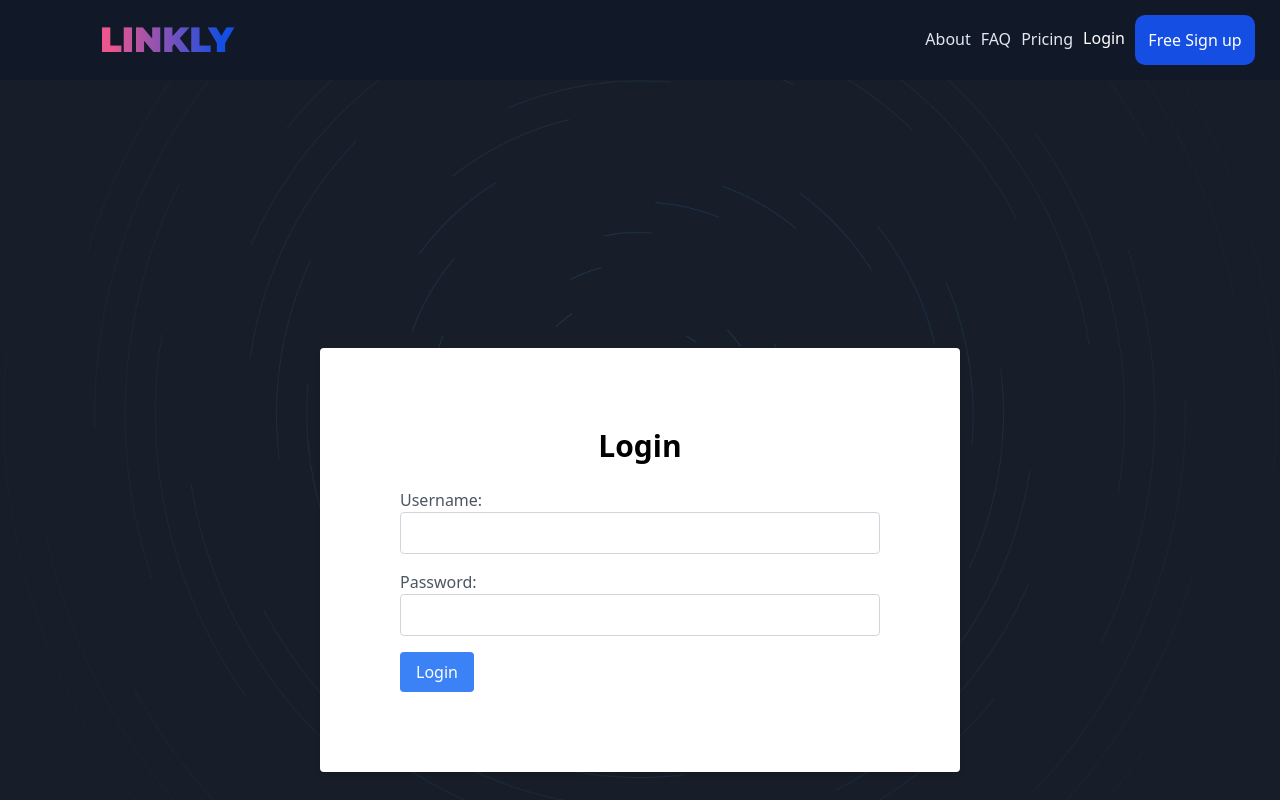
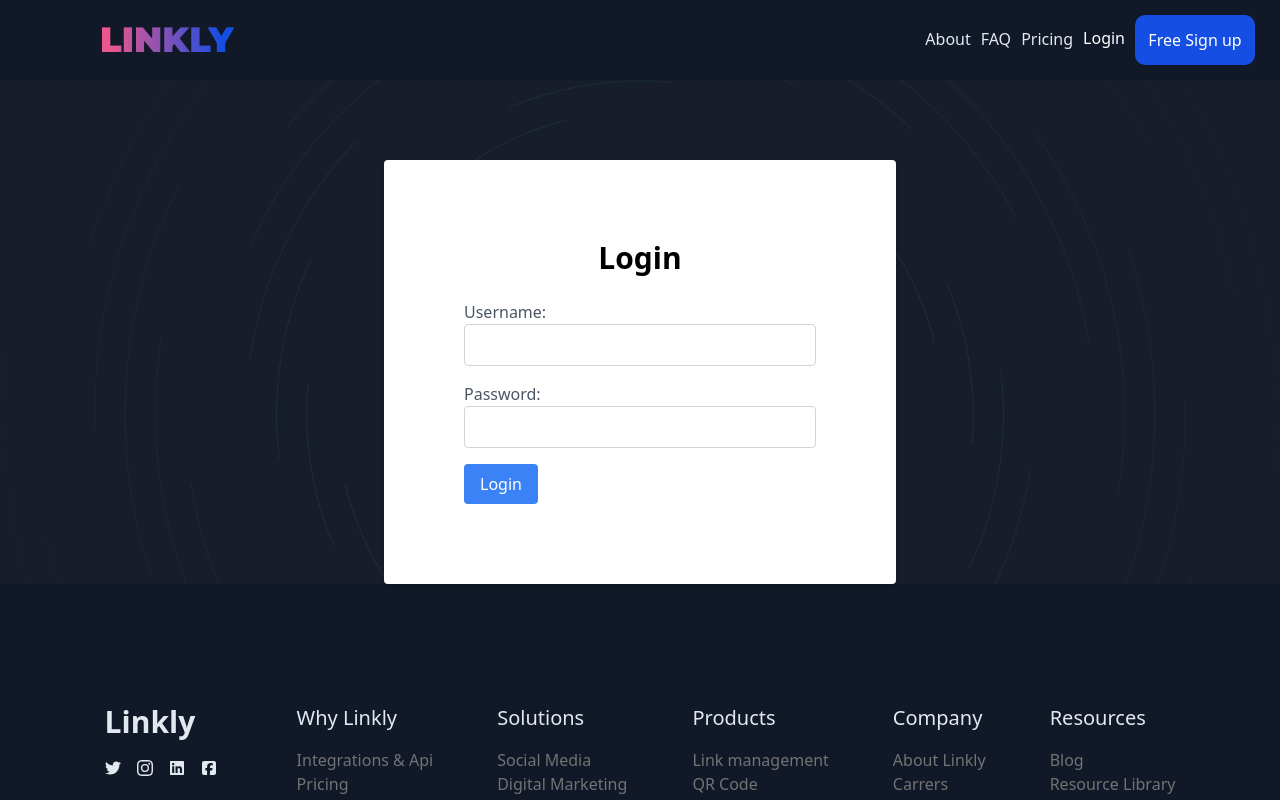
Before and after one commit to stellanechi/URL_ShorteningApp, a React (Vite) app: page /login in a window 1280 px wide. Shown: the top 800 px of the page. Built offline with nearby package versions, Linux system fonts and the light colour scheme.

Commit message:
fixed login width

```diff
--- a/src/pages/Login.tsx
+++ b/src/pages/Login.tsx
@@ -6,9 +6,9 @@
 
 const Login = () => {
   return (
-    <div className="min-h-screen flex items-center justify-center">
-      <div className="bg-white p-20 rounded shadow-md w-2/4">
-        <h2 className="flex justify-center text-3xl font-black mb-6">Login</h2>
+    <div className=" flex items-center justify-center">
+      <div className="bg-white p-20 rounded shadow-md w-2/5">
+        <h2 className="flex justify-center text-3xl font-black mb-6 ">Login</h2>
         <form>
           <div className="mb-4">
             <label htmlFor="username" className="block text-gray-600">
@@ -32,6 +32,7 @@ const Login = () => {
               className="w-full border border-gray-300 p-2 rounded"
             />
           </div>
+
           <button
             type="submit"
             className="flex justify-center bg-blue-500 text-white px-4 py-2 rounded hover:bg-blue-600"
```
